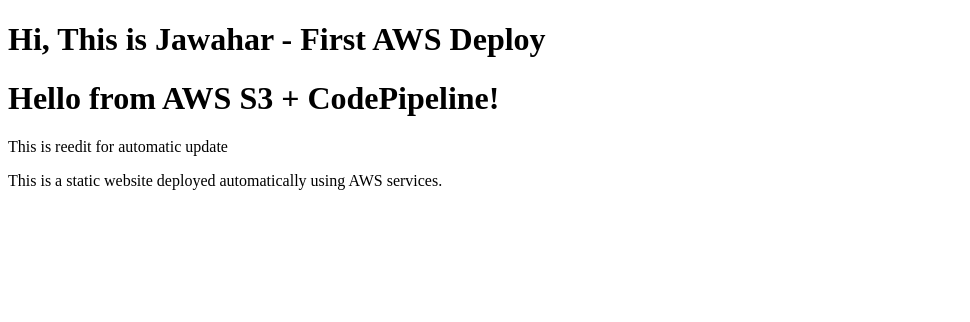
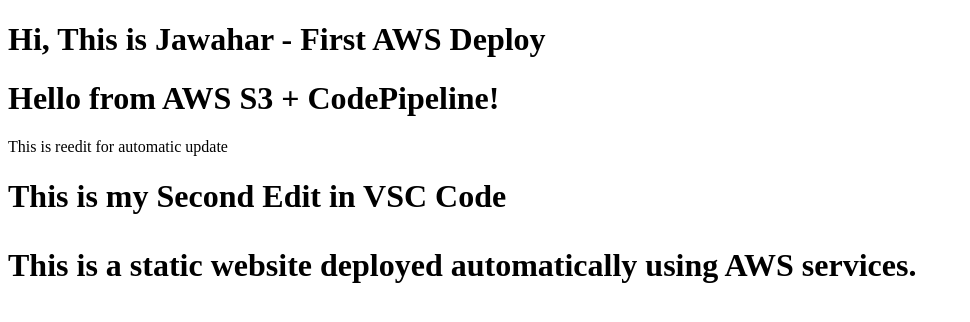
Before and after one commit to Jawahar1112/My-Website, a plain HTML site: page index.html in a window 1280 px wide. Shown: the whole page, without its empty margins (0-970 px from the left). Drawn offline with Linux system fonts and the light colour scheme.

Commit message:
Updated heading text

```diff
--- a/index.html
+++ b/index.html
@@ -11,6 +11,8 @@
     <h1>Hi, This is Jawahar - First AWS Deploy<h1>
     <h1>Hello from AWS S3 + CodePipeline!</h1>
     </h1>This is reedit for automatic update</h1>
+    <h1>This is my Second Edit in VSC Code <h1>
+
     <p>This is a static website deployed automatically using AWS services.</p>
 </body>
 
```
